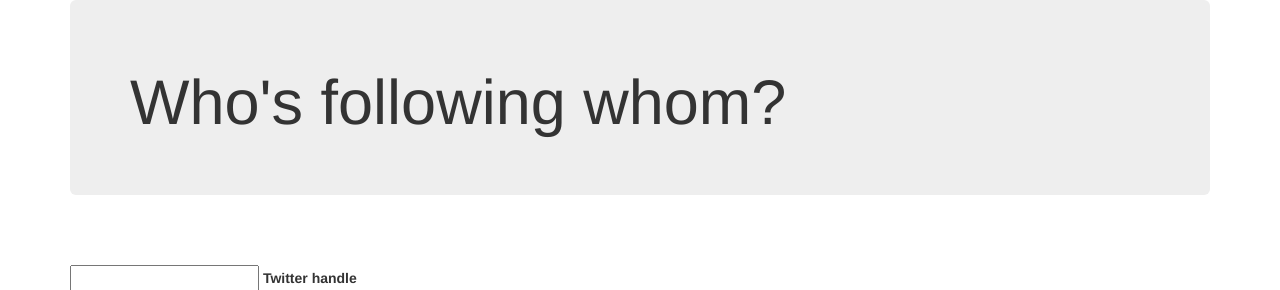
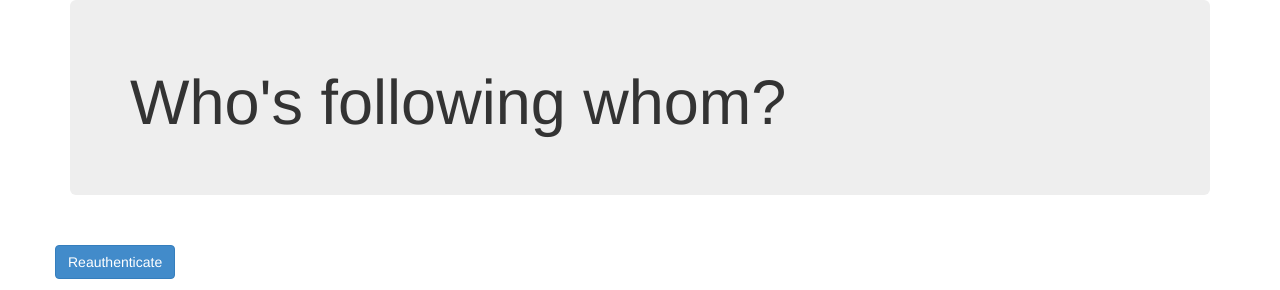
Before and after one commit to brianmego/TwitterFun, a CodeIgniter app: page / in a window 1280 px wide. Shown: the top 290 px of the page. Run offline with CodeIgniter, Linux system fonts and the light colour scheme; some libraries are stand-ins or nearby versions.

Commit message:
Working prototype

```diff
--- a/application/controllers/twitter.php
+++ b/application/controllers/twitter.php
@@ -50,12 +50,65 @@ class Twitter extends CI_Controller
 	{
 		$data['title'] = "Twitter Followers";
 		$data['heading'] = "Who's following whom?";
+		$data['authenticated'] = false;
+
+		if ($this->session->userdata('access_token') && $this->session->userdata('access_token_secret'))
+		{
+			$data['authenticated'] = true;
+		}
+		$data['screen_name'] = $this->session->userdata('twitter_screen_name');
 		$this->load->view('twitterview', $data);
+
+		$reauthenticate = $this->input->post('reauthenticate');
+ 		$unauthenticate = $this->input->post('unauthenticate');
+
+ 		if ($unauthenticate)
+ 		{
+ 			$this->unauthenticate();
+ 		}
+ 		elseif ($reauthenticate)
+ 		{
+ 			$this->reauthenticate();
+ 		}
 	}
 
-	public function get_followers($handle, $password)
+	/**
+	* Gets list of ids of twitter users that the logged in user is following
+	* @access  public
+	* @return  void
+	*/
+	public function get_friends()
 	{
-		return array($handle, $password);
+		$friends = $this->connection->get('friends/ids');
+		print json_encode($friends);
+	}
+
+	/**
+	* Gets logged in user's timeline of tweets
+	* @access  public
+	* @return  void
+	*/
+	public function get_timeline()
+	{
+		$timeline = $this->connection->get("statuses/home_timeline", array("count" => "200"));
+		print json_encode($timeline);
+	}
+
+	/**
+	* Reset Session and remove twitter credentials
+	* @access  public
+	* @return  void
+	*/
+	public function unauthenticate()
+	{
+		$this->reset_session();
+		redirect(base_url('/'));
+	}
+
+	public function reauthenticate()
+	{
+		$this->reset_session();
+		redirect(base_url('/index.php/twitter/auth'));
 	}
 
 	/**
@@ -65,6 +118,7 @@ class Twitter extends CI_Controller
 	 */
 	public function auth()
 	{
+
 		if($this->session->userdata('access_token') && $this->session->userdata('access_token_secret'))
 		{
 			// User is already authenticated. Add your user notification code here.
@@ -73,8 +127,7 @@ class Twitter extends CI_Controller
 		else
 		{
 			// Making a request for request_token
-			$request_token = $this->connection->getRequestToken(base_url('/twitter/callback'));
-
+			$request_token = $this->connection->getRequestToken(base_url('/index.php/twitter/callback'));
 			$this->session->set_userdata('request_token', $request_token['oauth_token']);
 			$this->session->set_userdata('request_token_secret', $request_token['oauth_token_secret']);
 
@@ -101,7 +154,7 @@ class Twitter extends CI_Controller
 		if($this->input->get('oauth_token') && $this->session->userdata('request_token') !== $this->input->get('oauth_token'))
 		{
 			$this->reset_session();
-			redirect(base_url('/twitter/auth'));
+			redirect(base_url('/index.php/twitter/auth'));
 		}
 		else
 		{
@@ -144,7 +197,7 @@ class Twitter extends CI_Controller
 				{
 					// Most probably, authentication problems. Begin authentication process again.
 					$this->reset_session();
-					redirect(base_url('/twitter/auth'));
+					redirect(base_url('/index.php/twitter/auth'));
 				}
 				else
 				{
@@ -169,7 +222,7 @@ class Twitter extends CI_Controller
 			else
 			{
 				// User is not authenticated.
-				redirect(base_url('/twitter/auth'));
+				redirect(base_url('/index.php/twitter/auth'));
 			}
 		}
 	}
--- a/application/js/main.js
+++ b/application/js/main.js
@@ -1,11 +1,46 @@
+var map;
+
 window.onload = function() {
-    $( "#submit" ).click(
-        function() {
-            var handle = $( "#username" ).val();
-            var password = $( "password" ).val();
-            $.ajax("/index.php/twitter/get_followers/" + handle + "/" + password )
-            .done(function( result ) {
-                $("#username").val(result['handle'] + result['handle']);
-            })
-        })
+    $("#getFriends").click(getFriends);
+    $("#getTimeline").click(getTimeline);
+    initialize();
 }
+
+function getFriends() {
+    $.getJSON('/index.php/twitter/get_friends').done(
+
+        function (data){
+            console.log(data);
+        });
+}
+
+function getTimeline() {
+    $.getJSON('/index.php/twitter/get_timeline').done(
+        function (response){
+            response.forEach( function (tweet) {
+                if (tweet.coordinates) {
+                    addMapMarker(tweet);
+                }
+            });
+        });
+}
+
+function addMapMarker(tweet) {
+    var coordinates = tweet.coordinates.coordinates;
+    var myLatlng = new google.maps.LatLng(coordinates[1], coordinates[0]);
+    var marker = new google.maps.Marker({
+        position: myLatlng,
+        title: tweet.user.name
+    });
+    marker.setAnimation(google.maps.Animation.DROP);
+    marker.setMap(map);
+}
+
+function initialize() {
+    var mapOptions = {
+      center: new google.maps.LatLng(0, 0),
+      zoom: 2
+    };
+    map = new google.maps.Map(document.getElementById("map-canvas"),
+        mapOptions);
+  }
--- a/application/libraries/Twitteroauth.php
+++ b/application/libraries/Twitteroauth.php
@@ -180,6 +180,7 @@ class TwitterOAuth {
 		}
 		$request = OAuthRequest::from_consumer_and_token($this->consumer, $this->token, $method, $url, $parameters);
 		$request->sign_request($this->sha1_method, $this->consumer, $this->token);
+
 		switch ($method) {
 		case 'GET':
 			return $this->http($request->to_url(), 'GET');
--- a/application/views/twitterview.php
+++ b/application/views/twitterview.php
@@ -7,25 +7,37 @@
     <script type="text/javascript" src="/application/third_party/js/jquery.min.js"></script>
     <script type="text/javascript" src="/application/third_party/js/bootstrap.min.js"></script>
     <script type="text/javascript" src="/application/js/main.js"></script>
+    <script type="text/javascript"
+      src="https://maps.googleapis.com/maps/api/js?key=AIzaSyA2Mz-ovZqQAUTNwEShqOfm_65DF9fZStc&sensor=false">
+    </script>
     <title><?php echo $title; ?></title>
 
 </head>
-<body role="document"
-<div class="container" role="main">
-    <div class="jumbotron">
-        <h1><?php echo $heading; ?></h1>
+<body role="document">
+    <div class="container" role="main">
+        <div class="jumbotron">
+            <h1><?php echo $heading; ?></h1>
+        </div>
+        <br>
+        <div class="row">
+
+                <?php if ($authenticated): ?>
+                    <form method="post">
+                        <h3>Authenticated with Twitter as <?php echo $screen_name; ?></h3>
+                        <input type="submit" class="btn btn-primary" name="unauthenticate" id="unauthenticate" value="Unauthenticate" />
+                        <input type="button" class="btn btn-primary" name="getFriends" id="getFriends" value="Get Twitter Friends" />
+                        <input type="button" class="btn btn-primary" name="getTimeline" id="getTimeline" value="Get Timeline" />
+                    </form>
+                <?php else: ?>
+                    <form method="post">
+                        <input type="submit" class="btn btn-primary" name="reauthenticate" id="reauthenticate" value="Reauthenticate" />
+                    </form>
+                <?php endif; ?>
+
+        </div>
+        <div class="row">
+            <div id="map-canvas" style="width:100%; height:100%"/>
+        </div>
     </div>
-    <br>
-    <br>
-    <p>
-        <input type="text" class="input" name="username" id="username">
-        <label>Twitter handle</label>
-        <br>
-        <input type="password" name="password">
-        <label>Password</label>
-        <br>
-        <button type="button" class="btn btn-primary" name="submit" id="submit">Submit</button>
-    </p>
-</div>
 </body>
 </html>
```
Also changed, not shown: application/views/mapview.php (added, +28 -0 lines), example.js (added, +58 -0 lines).
